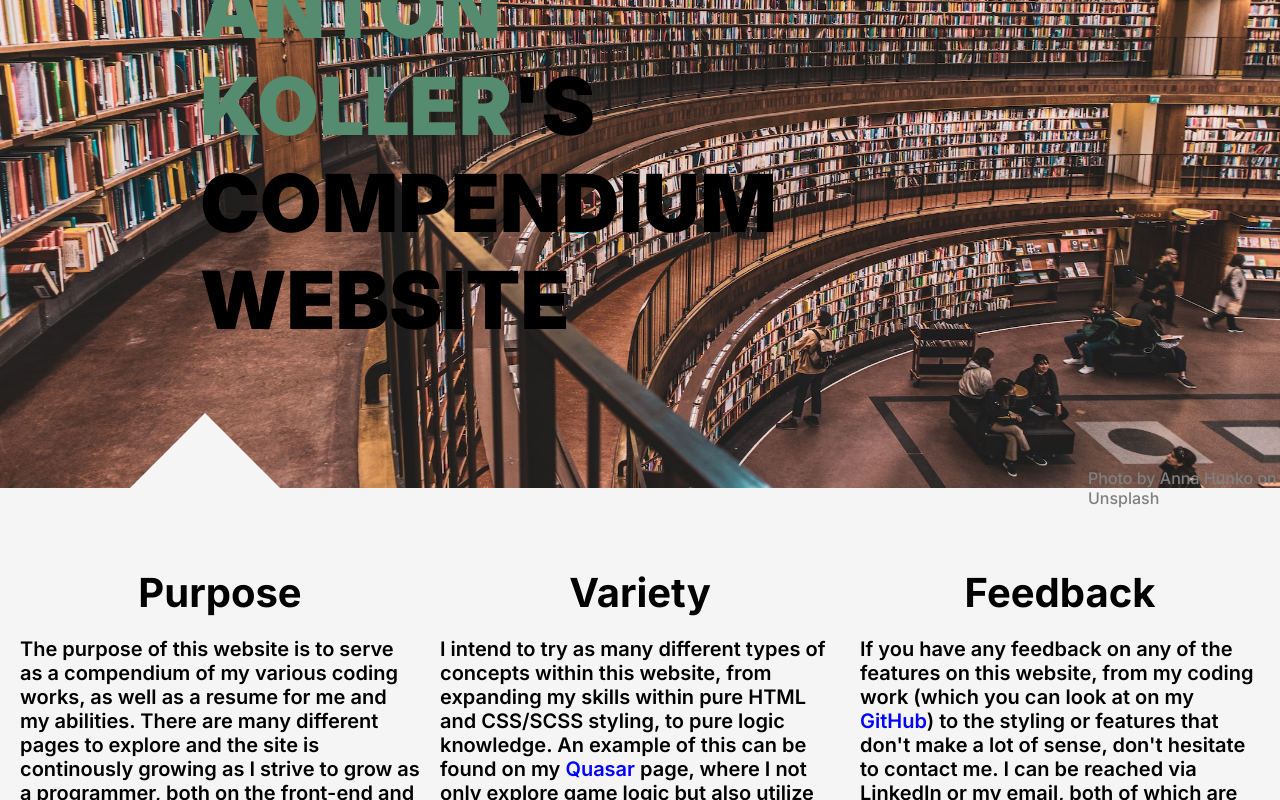
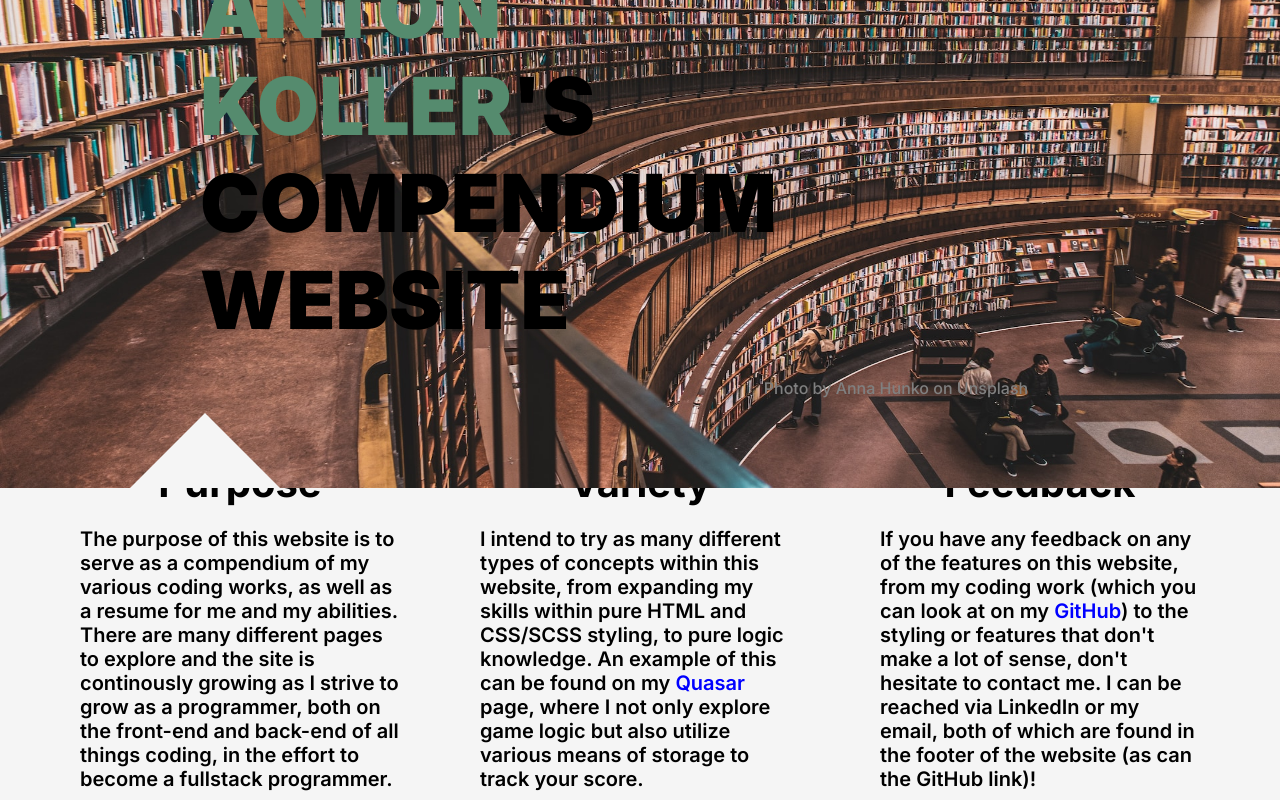
Before and after one commit to LoremakerEgg/My-Resume, a Next.js app: page / in a window 1280 px wide. Shown: the part 300-1100 px from the top of the page. Built offline with nearby package versions, Linux system fonts and the light colour scheme.

Commit message:
fixed minor mobile issues

```diff
--- a/app/about/page.module.scss
+++ b/app/about/page.module.scss
@@ -13,8 +13,9 @@
     .minorContent {
       display: flex;
       align-items: center;
+      margin-bottom: 15px;
       .textContent {
-        width: 400px;
+        width: 320px;
         font-weight: 700;
         font-size: 16px;
       }
@@ -23,6 +24,7 @@
   .imageContent {
     .figcaptionContent {
       color: gray;
+      max-width: 320px;
     }
   }
   .primaryTitles {
--- a/app/about/page.tsx
+++ b/app/about/page.tsx
@@ -27,7 +27,7 @@ export default function Home() {
         </div>
         <div className={styles.imageContent}>
           <Image
-            width={400}
+            width={320}
             height={300}
             src="/unsplash-james-harrison.jpg"
             alt="a laptop on a desk displaying code next to a small plant"
@@ -57,7 +57,7 @@ export default function Home() {
       <div className={styles.majorContent}>
         <div className={styles.imageContent}>
           <Image
-            width={400}
+            width={320}
             height={300}
             src="/Anton.jpg"
             alt="me with a headset on"
@@ -104,7 +104,7 @@ export default function Home() {
         </div>
         <div className={styles.imageContent}>
           <Image
-            width={400}
+            width={320}
             height={300}
             src="/unsplash-alejandro-pinero-amerio.jpg"
             alt="a folded swiss army knife, brown"
--- a/app/components/quasar.module.scss
+++ b/app/components/quasar.module.scss
@@ -37,7 +37,7 @@
     background-color: blue;
     color: white;
     border: lightblue solid 3px;
-    padding: 20px;
+    padding: 19px;
     margin-left: 5px;
     margin-bottom: 5px;
     border-radius: 5px;
--- a/app/page.module.scss
+++ b/app/page.module.scss
@@ -42,7 +42,7 @@
         margin-bottom: 20px;
       }
       .textContent {
-        width: 400px;
+        width: 320px;
         font-weight: 600;
         font-size: 20px;
       }
--- a/app/page.tsx
+++ b/app/page.tsx
@@ -23,9 +23,9 @@ export default function Home() {
       <div className={styles.arrowUp}></div>
       <figcaption
         style={{
-          marginTop: "120px",
+          marginTop: "30px",
           color: "grey",
-          marginLeft: "85%",
+          marginLeft: "40%",
           zIndex: "1",
         }}
       >
```
